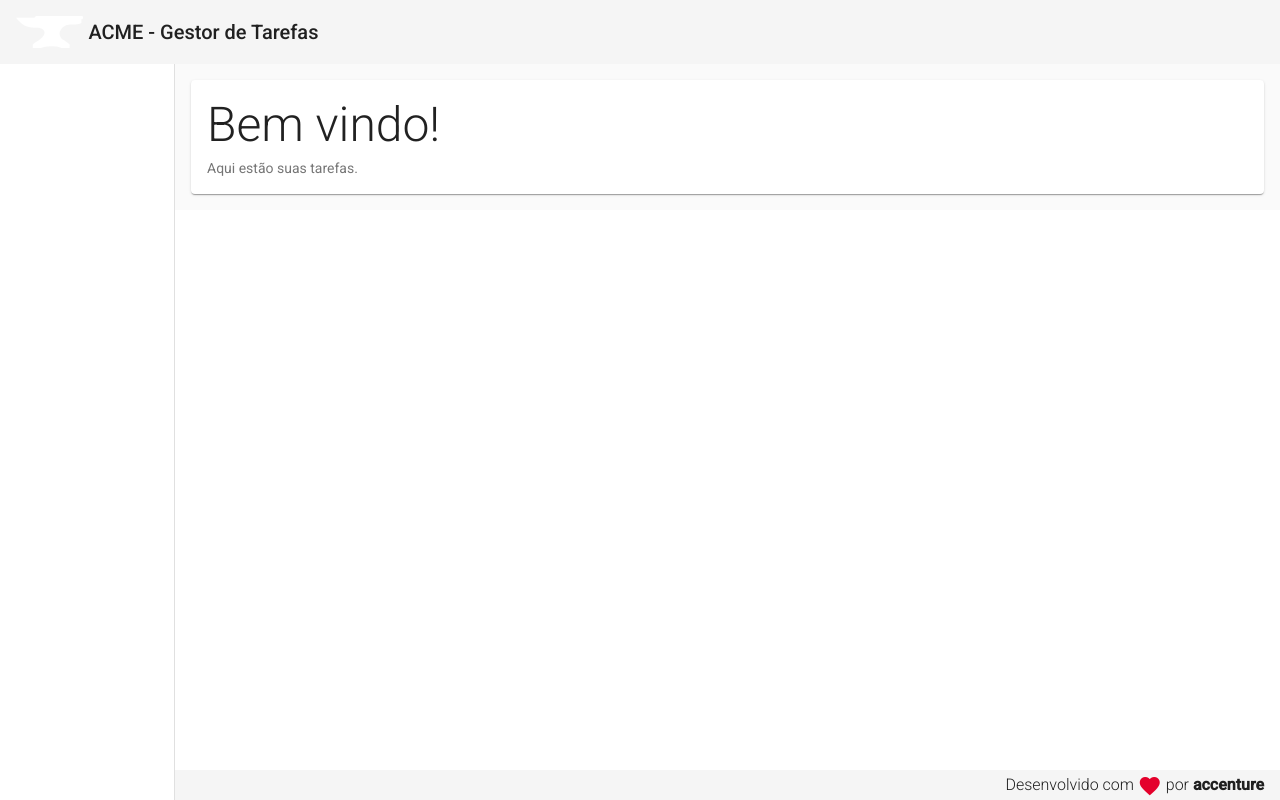
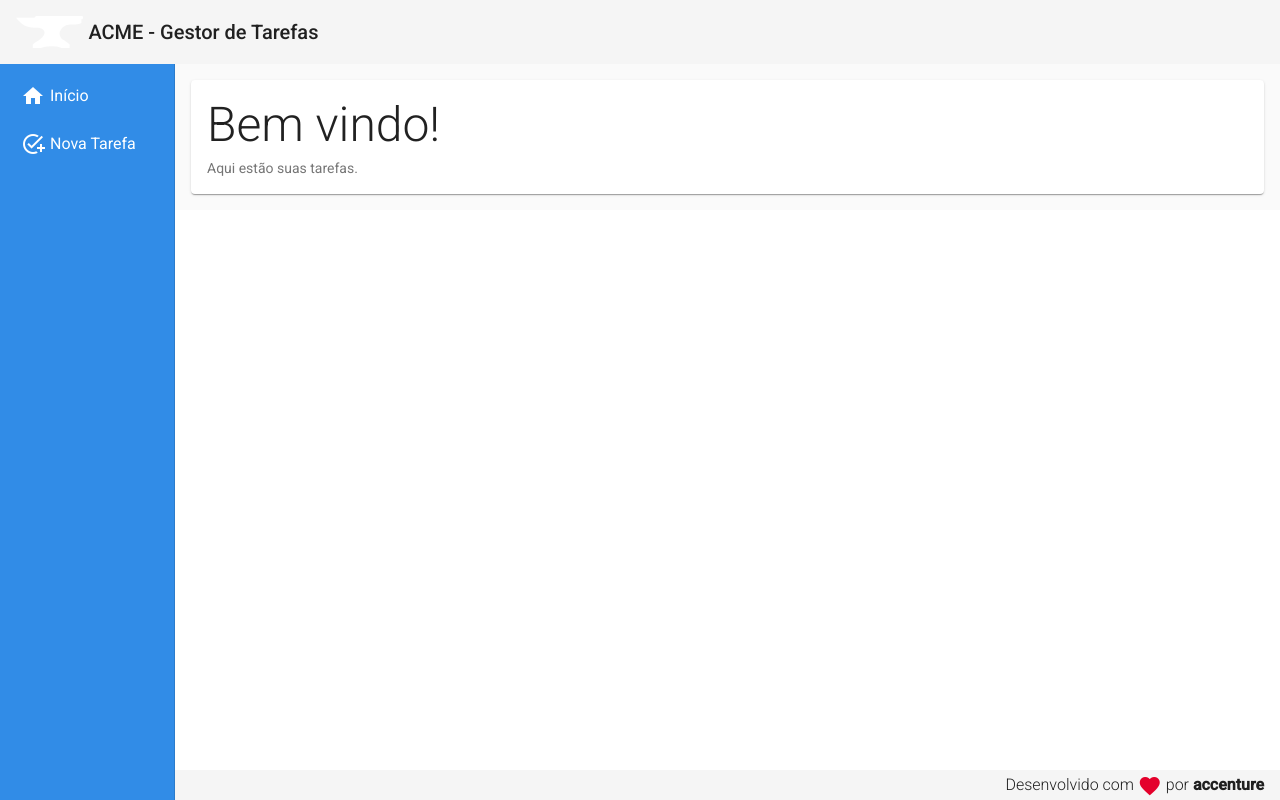
Before and after one commit to jiyamesu/desafio-accenture, an Angular app in the folder taskmanager-web/: page / in a window 1280 px wide. Built offline with nearby package versions, Linux system fonts and the light colour scheme.

Commit message:
CSS refatorado: Alteradas classes: sidenav, sidenav a

```diff
--- a/taskmanager-web/src/app/components/template/nav/nav.component.css
+++ b/taskmanager-web/src/app/components/template/nav/nav.component.css
@@ -1,9 +1,10 @@
 .sidenav {
+    background-color: #318ce7;
     width: 175px;
 }
 
 .sidenav a {
-    color: rgb(255, 255, 255)
+    color: #ffffff
 }
 
 .sidenav i {
```
